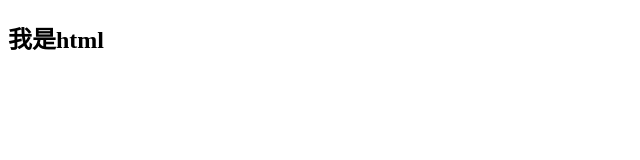
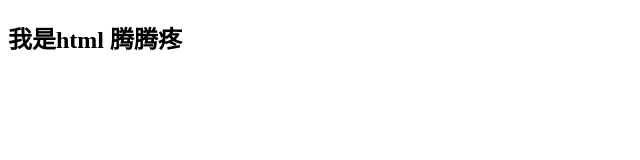
Before and after one commit to nativeDogg/html-vercel-demo, a plain HTML site: page index.html in a window 1280 px wide. Shown: the whole page, without its empty margins (0-640 px from the left). Drawn offline with Linux system fonts and the light colour scheme.

Commit message:
first commit

```diff
--- a/index.html
+++ b/index.html
@@ -6,6 +6,6 @@
     <title>Document</title>
 </head>
 <body>
-    <h2>我是html</h2>
+    <h2>我是html 腾腾疼</h2>
 </body>
 </html>
```
